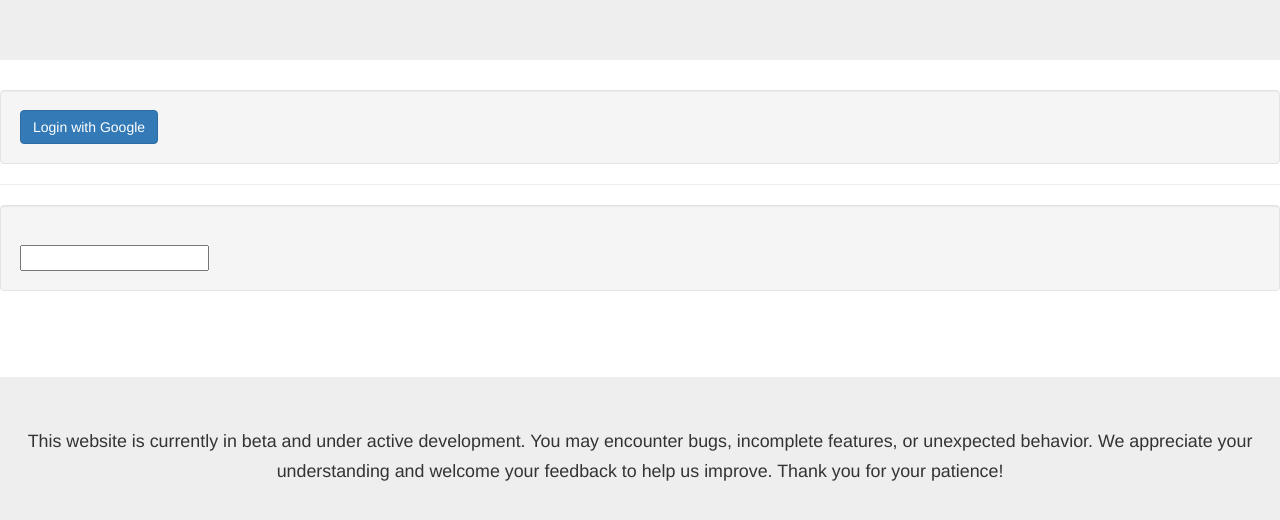
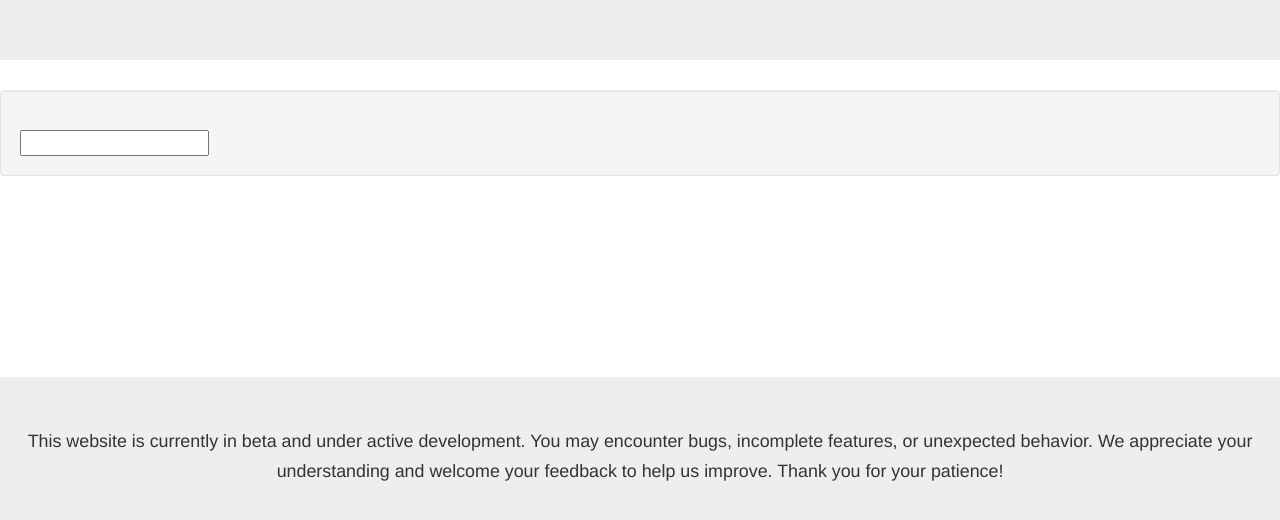
Before and after one commit to finlay-ab/Board-Game-Manager, a website: page public/index.html in a window 1280 px wide. Shown: the part 252-772 px from the top of the page. Drawn offline with nearby package versions, Linux system fonts and the light colour scheme; some packages are replaced by stand-ins of ours; no server answers.

Commit message:
removed redundant  sign in button

```diff
--- a/public/index.html
+++ b/public/index.html
@@ -54,18 +54,9 @@
     </div>
 
     <div class="well">
-      <button  type="button" class="btn btn-primary" onclick="googleLogin()">
-        Login with Google
-      </button>
-    </div>
-
-    <hr>
-
-    <div class="well">
       <h1 id="title"></h1>
       <input onchange="updatePost(event)"></input>
     </div>
-
 
     <div class="jumbotron text-center" style="margin-bottom: 0; bottom: 0 !important; position: absolute;">
       <p><small>
```
